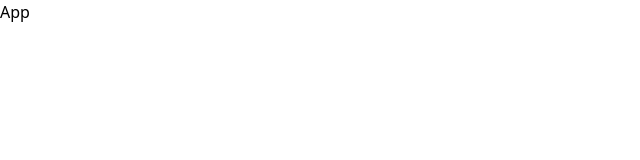
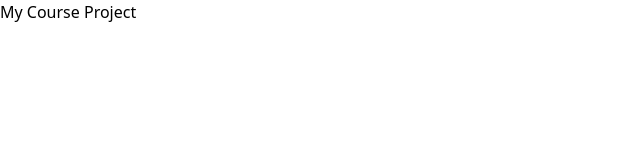
Before and after one commit to vibha2/Courses-Project-in-react, a React (Create React App) app: page / in a window 1280 px wide. Shown: the top 160 px of the page, without its empty margins (0-640 px from the left). Built offline with nearby package versions, Linux system fonts and the light colour scheme.

Commit message:
change in App.js

```diff
--- a/src/App.js
+++ b/src/App.js
@@ -1,7 +1,7 @@
 import React from "react";
 
 const App = () => {
-  return <div>App</div>;
+  return <div>My Course Project</div>;
 };
 
 export default App;
```
